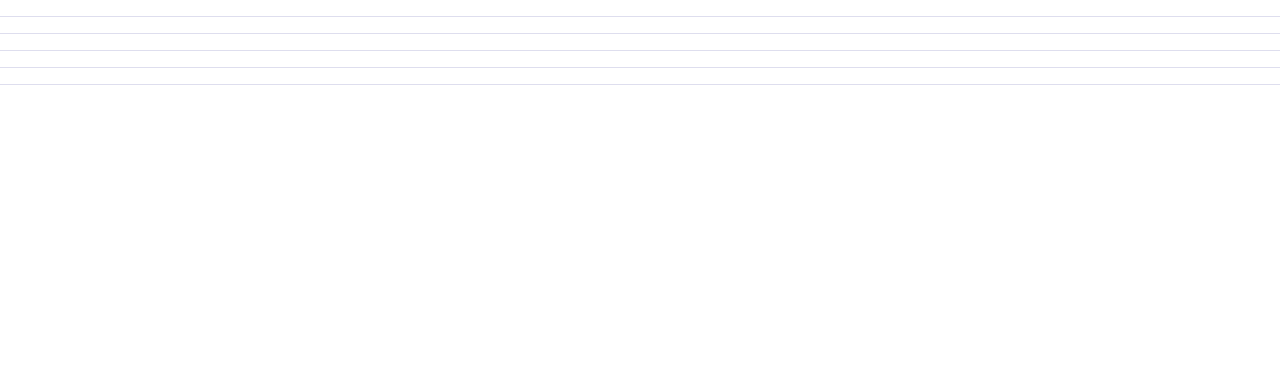
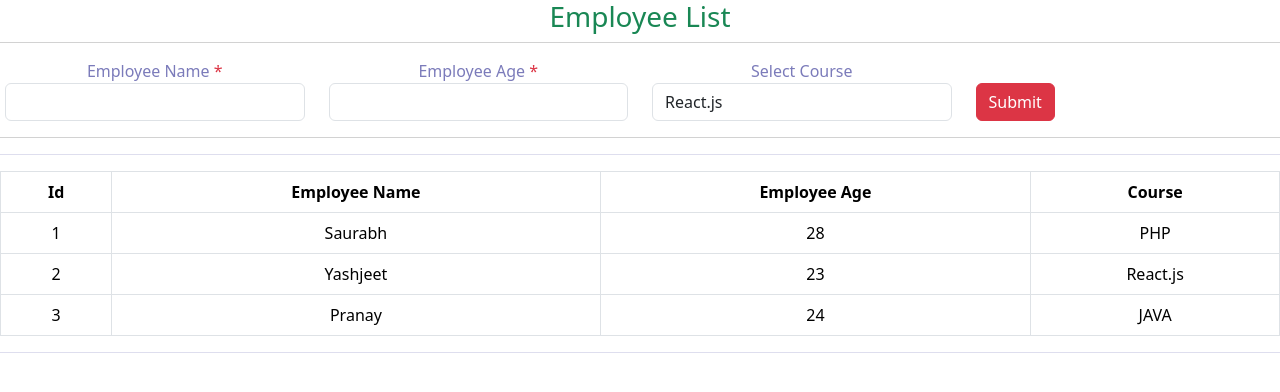
Before and after one commit to sjoshi704/reactpractice, a React (Create React App) app: page / in a window 1280 px wide. Shown: the top 392 px of the page. Built offline with nearby package versions, Linux system fonts and the light colour scheme.

Commit message:
Multiple employee Form and added in Table

```diff
--- a/src/App.js
+++ b/src/App.js
@@ -15,6 +15,7 @@ import "../node_modules/bootstrap-icons/font/bootstrap-icons.css";
 // import {FormHandling} from "./FormHandling/FormHandling";
 // import {FormikLibraryFormHandling} from "./FormHandling/FormikLibraryFormHandling";
 import { ImageCourosel } from "./ImageCourosel/ImageCourosel";
+import { EmployeeListForm } from "./FormHandling/EmployeeListForm";
 
 
 
@@ -64,16 +65,18 @@ function App() {
       {/* <hr></hr>*/}
 
       {/* <ToDoLists> </ToDoLists> */}
-      <hr></hr>
+      {/* <hr></hr>  */}
       {/* <UserList> </UserList> */}
       {/* <hr></hr> */}
       {/* <FormHandling> </FormHandling> */}
-      <hr></hr>
+      {/* <hr></hr> */}
       {/* <FormikLibraryFormHandling> </FormikLibraryFormHandling> */}
-      <hr></hr>
+      {/* <hr></hr> */}
       {/* <ImageCourosel> </ImageCourosel> */}
-      <hr></hr>
+      {/* <hr></hr> */}
       {/* <StockAvailability> </StockAvailability> */}
+      {/* <hr></hr> */}
+      <EmployeeListForm> </EmployeeListForm>
       <hr></hr>
 
 
--- /dev/null
+++ b/src/FormHandling/EmployeeListForm.js
@@ -0,0 +1,98 @@
+import { Field, Form, Formik } from 'formik';
+import React, { useState } from 'react';
+import { technologies } from './states'
+export function EmployeeListForm() {
+
+    const [employees, setEmployees] = useState([
+        { id: 1, empName: "Saurabh", age: 28, course: "PHP" },
+        { id: 2, empName: "Yashjeet", age: 23, course: "React.js" },
+        { id: 3, empName: "Pranay", age: 24, course: "JAVA" },
+    ]);
+
+    return <>
+        <div className='conitainer'>
+            <h1 className='h3 text-center text-success'> Employee List</h1>
+            <div className='row'>
+                <div className='card card-body'>
+                    <Formik initialValues={{
+                        empName: '',
+                        age: '',
+                        course: '',
+                    }}
+
+                        onSubmit={(value, { resetForm }) => {
+                            console.log(value);
+                            const { empName, age, course } = value;
+                            if(!empName||!age||!course){
+                                alert("Field Cannot be empty");
+                                return;
+                            }
+                            const newEmployee = {
+                                id: employees.length + 1,
+                                empName: value.empName,
+                                age: value.age,
+                                course: value.course
+                            }
+                            setEmployees([...employees, newEmployee])
+                            resetForm();
+                        }}>
+
+                        <Form>
+                            <div className="row">
+                                <div className="col-md-3">
+                                    <label htmlFor="stdName">Employee Name</label> <span className="text-danger">*</span>
+                                    <Field type="text" className="form-control" id="empName" name="empName" />
+                                </div>
+                                <div className="col-md-3">
+                                    <label htmlFor="age">Employee Age</label> <span className="text-danger">*</span>
+                                    <Field type="text" className="form-control" id="age" name="age" />
+                                </div>
+                                <div className="col-md-3">
+                                    <label htmlFor="course">Select Course</label>
+                                    <Field as="select" className="form-control" id="course" name="course">
+                                        <option disabled> Select Course</option>
+                                        {technologies.map((course, index) => (
+                                            <option value={course} key={index}>{course}</option>
+                                        ))}
+                                    </Field>
+                                </div>
+                                <div className="col-md-1 d-flex align-items-end">
+                                    <button type="submit" className="btn btn-danger">Submit</button>
+                                </div>
+                            </div>
+                        </Form>
+                    </Formik>
+                </div>
+            </div>
+            <hr />
+
+            <div>
+             <table className='table table-bordered'>
+                <thead>
+                    <tr>
+                        <th> Id</th>
+                        <th> Employee Name</th>
+                        <th> Employee Age</th>
+                        <th> Course</th>
+
+                    </tr>
+                </thead>
+                <tbody>
+                    {
+                        employees.map((employee) =>{
+                            return <tr>
+                                <td>{employee.id}</td>
+                                <td>{employee.empName}</td>
+                                <td>{employee.age}</td>
+                                <td>{employee.course}</td>
+                            </tr>
+                        })
+                    }
+                </tbody>
+
+             </table>
+            </div>
+
+        </div>
+    </>
+}
--- a/src/FormHandling/states.js
+++ b/src/FormHandling/states.js
@@ -36,3 +36,29 @@ export const indianStates = [
     "Ladakh",
     "Jammu and Kashmir"
   ];
+
+
+  export const technologies=[
+      "React.js",
+      "Angular",
+      "Vue.js",
+      "Node.js",
+      "Express.js",
+      "Flask",
+      "Laravel",
+      "ASP.NET",
+      "jQuery",
+      "Bootstrap",
+      "Tailwind CSS",
+      "Material-UI",
+      "Sass",
+      "REST API",
+      "Babel",
+      "TypeScript",
+      "JavaScript",
+      "Python",
+      "Java",
+      "PHP",
+
+
+  ]
```
